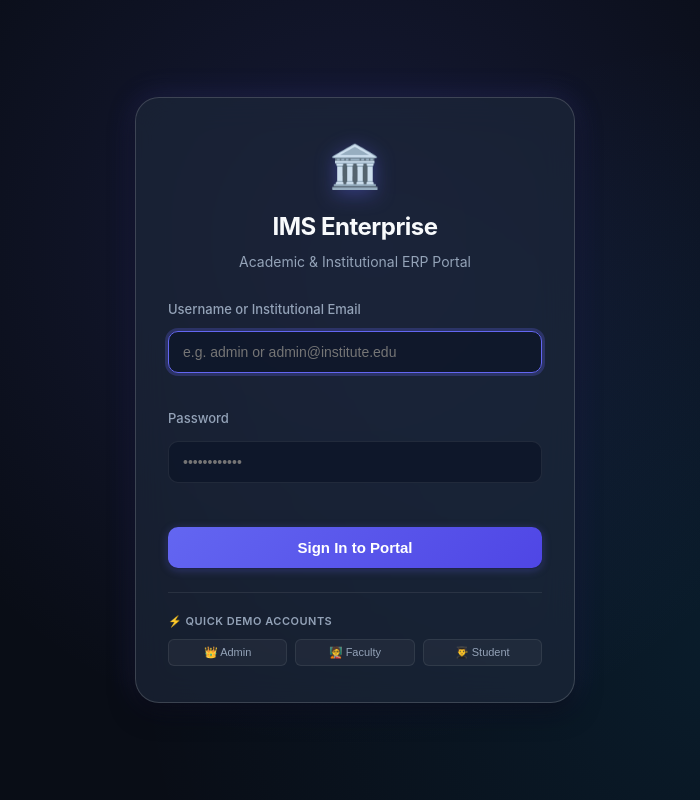
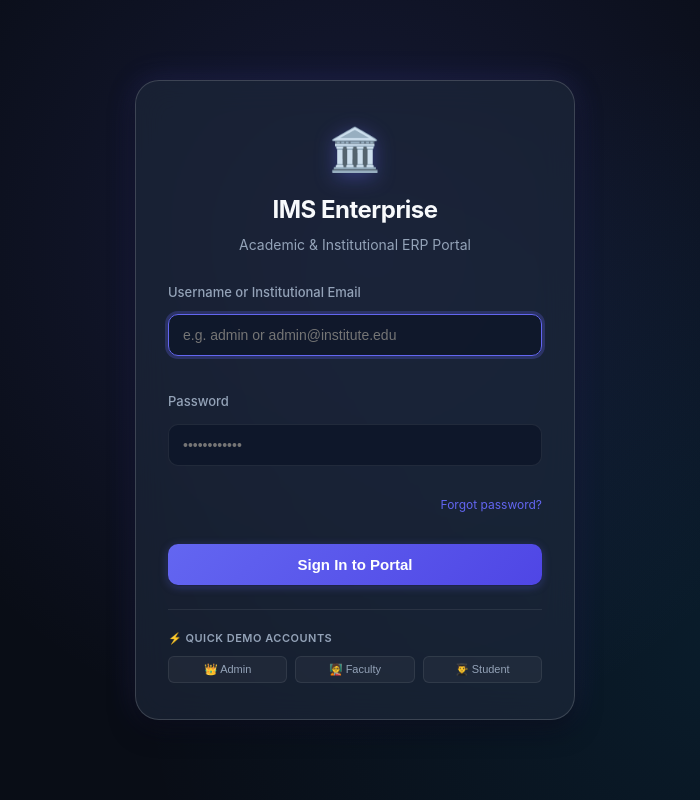
Before and after one commit to AadityaBhuree/Institute-Management-System, a Python web app: template templates/login.html in a window 1280 px wide. Shown: the whole page, without its empty margins (285-985 px from the left). Run offline with Jinja, Linux system fonts and the light colour scheme; the template is opened without the code that fills it, so the values that code supplies are empty.

Commit message:
templates/login.html

```diff
--- a/templates/login.html
+++ b/templates/login.html
@@ -194,6 +194,10 @@
           >
         </div>
 
+        <div style="display: flex; justify-content: flex-end; margin-top: -6px; margin-bottom: 4px;">
+          <a href="/reset-password" style="font-size: 12px; color: var(--accent-primary); text-decoration: none;">Forgot password?</a>
+        </div>
+
         <button type="submit" class="btn-submit" id="btn-login-submit">
           Sign In to Portal
         </button>
```
